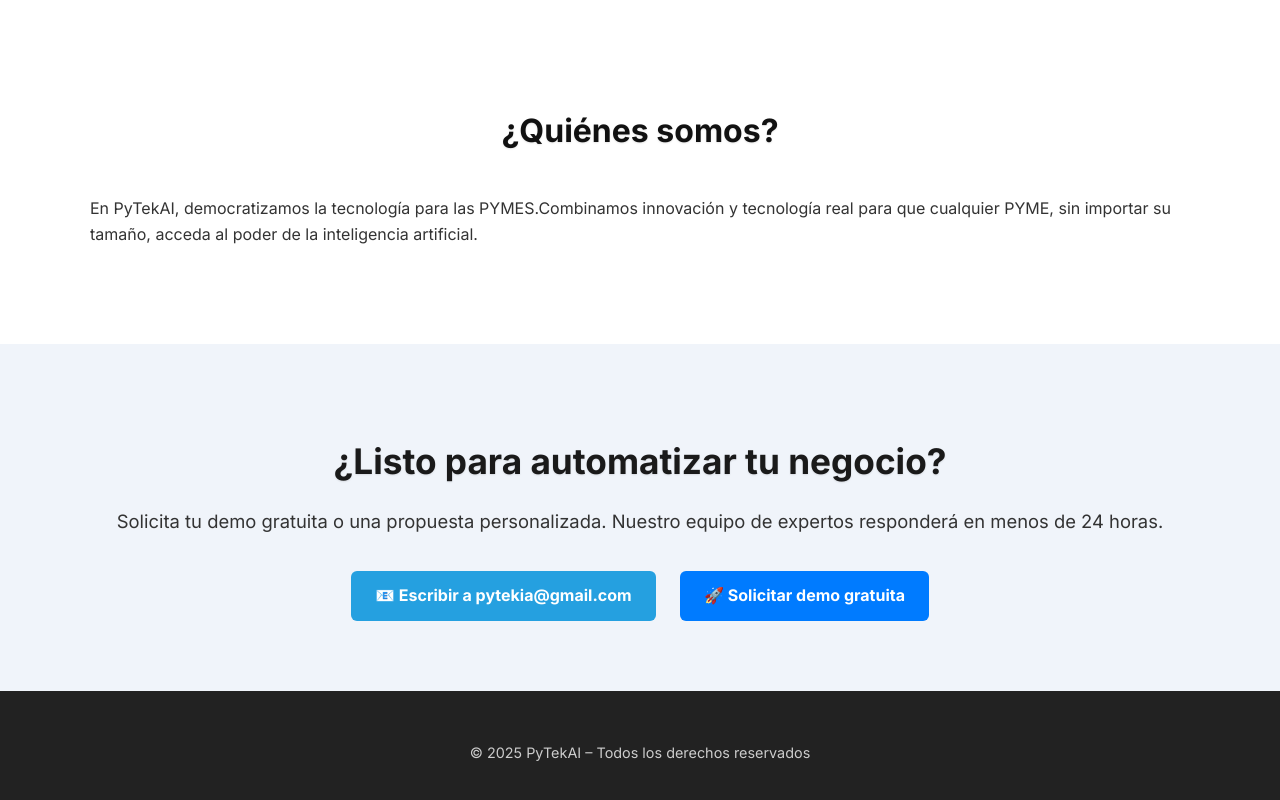
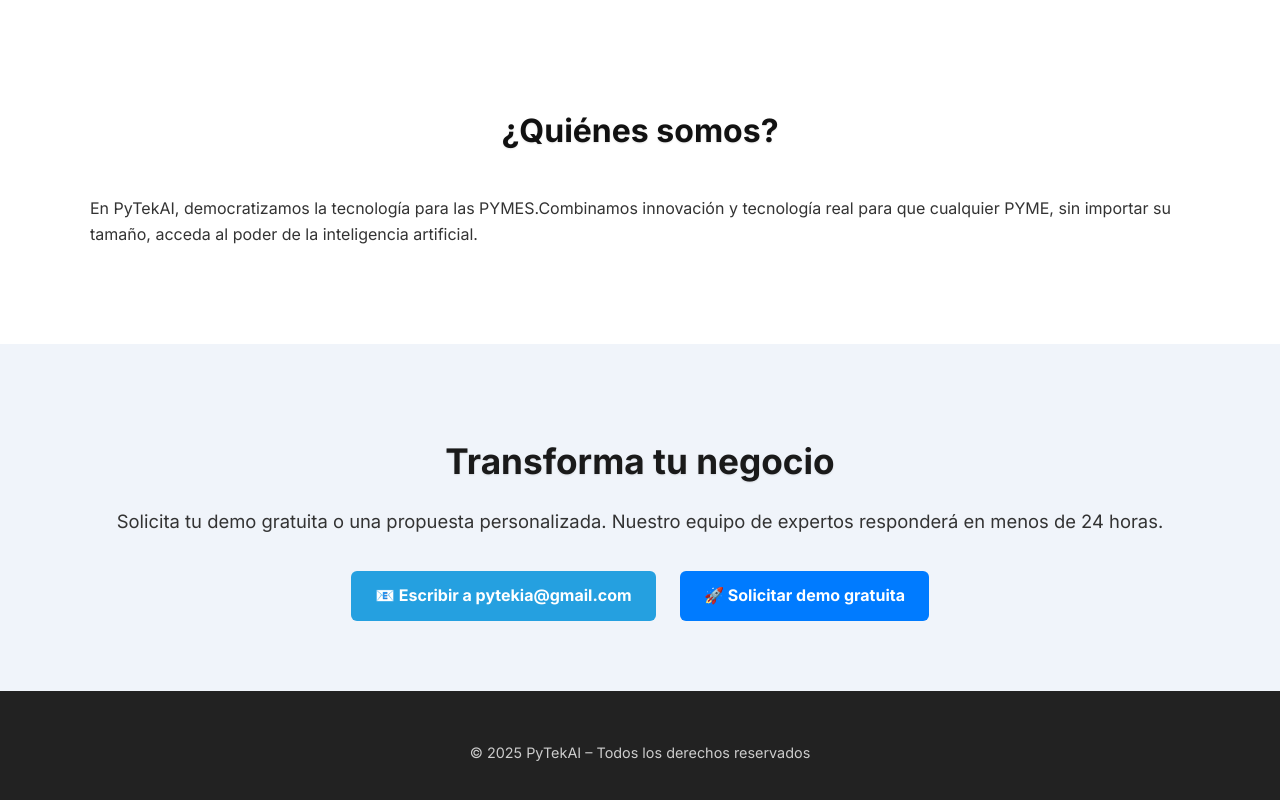
Before and after one commit to EisenDC/PyTekAI, a plain HTML site: page index.html in a window 1280 px wide. Shown: the part 2194-2994 px from the top of the page. Drawn offline with Linux system fonts and the light colour scheme; a script that the page names is missing.

Commit message:
Update index.html

```diff
--- a/index.html
+++ b/index.html
@@ -100,7 +100,7 @@
     </div>
   </section>
 <section id="contacto-demo" style="padding: 60px 20px; background-color: #f0f4fa; text-align: center;">
-  <h2 style="font-size: 2.2rem; margin-bottom: 16px; color: #1a1a1a;">¿Listo para automatizar tu negocio?</h2>
+  <h2 style="font-size: 2.2rem; margin-bottom: 16px; color: #1a1a1a;">Transforma tu negocio</h2>
   <p style="font-size: 1.15rem; color: #333; margin-bottom: 24px;">
     Solicita tu demo gratuita o una propuesta personalizada. Nuestro equipo de expertos responderá en menos de 24 horas.
   </p>
```
